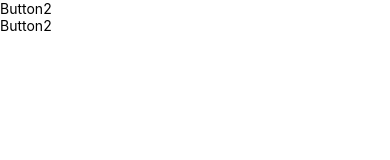
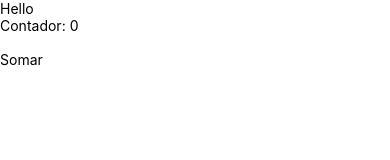
Before and after one commit to RodrigoFructuoso1984/TagTrainerLinguagemProgramacao, a React Native app: screen / in a window 390 px wide. Shown: the top 160 px of the page. Built offline with nearby package versions, Linux system fonts and the light colour scheme.

Commit message:
Trabalhei com estado e imutabilidade

```diff
--- a/App.tsx
+++ b/App.tsx
@@ -5,26 +5,41 @@
  * @format
  */
 
-import React, { Fragment } from 'react';
-import { SafeAreaView,StatusBar,Text,View } from 'react-native';
+import React, { Fragment, Component } from 'react';
+import { Alert, SafeAreaView, StatusBar, Text, TextInput, TouchableOpacity, View } from 'react-native';
 
 import Button from './src/components/Button';
 
-function App(): JSX.Element {
+export default class App extends Component {
+  state = {
+      contador: 0,
+      name: ""
+  };
 
+  apertou = () => {
+    this.setState({contador: this.state.contador+1})
+  };
+
+  mudouNome = nome => {
+    this.setState({name: nome});
+  };
+
+  render() {
     return (
       <Fragment>
           <StatusBar barStyle="dark-content"></StatusBar>
           <SafeAreaView>
-          <Button>
-            <Text>Button2</Text>
-          </Button>
-          <Button alerta="testou">
-            <Text>Button2</Text>
-          </Button>
+            <Text>Hello {this.state.name}</Text>
+            <Text>Contador: {this.state.contador}</Text>
+            <TextInput
+              value={this.state.name}
+              onChangeText = {nome => this.mudouNome(nome)}
+            />
+            <TouchableOpacity onPress={this.apertou}>
+              <Text>Somar</Text>
+            </TouchableOpacity>
           </SafeAreaView>
       </Fragment>
     );
   }
-
-export default App;
+}
```
Lines whose indentation alone changed are shown as unchanged.
